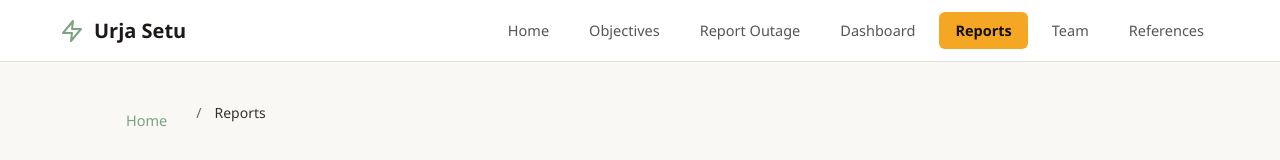
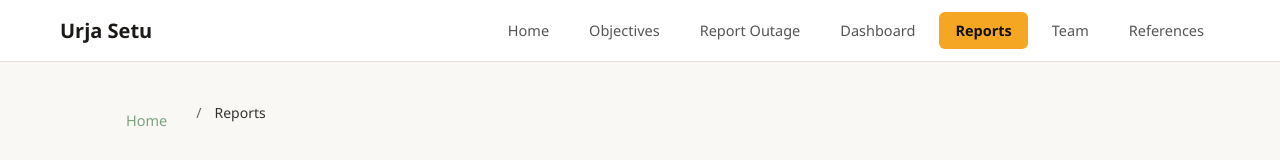
Before and after one commit to agrimtonk-rgb/web-dev-project-, a plain HTML site: page reports.html in a window 1280 px wide. Shown: the top 160 px of the page. Drawn offline with Linux system fonts and the light colour scheme.

Commit message:
Remove SVG logo from reports.html
Removed SVG brand logo from the navigation header.

```diff
--- a/reports.html
+++ b/reports.html
@@ -15,10 +15,6 @@
   <header>
     <div class="nav-wrap">
       <a href="index.html" class="logo">
-          <!-- Added SVG Brand Logo -->
-        <svg width="24" height="24" viewBox="0 0 24 24" fill="none" stroke="#7da382" stroke-width="2" stroke-linecap="round" stroke-linejoin="round">
-          <path d="M13 2L3 14h9l-1 8 10-12h-9l1-8z"/>
-        </svg>
         <span>Urja Setu</span>
       </a>
       <nav>
```
